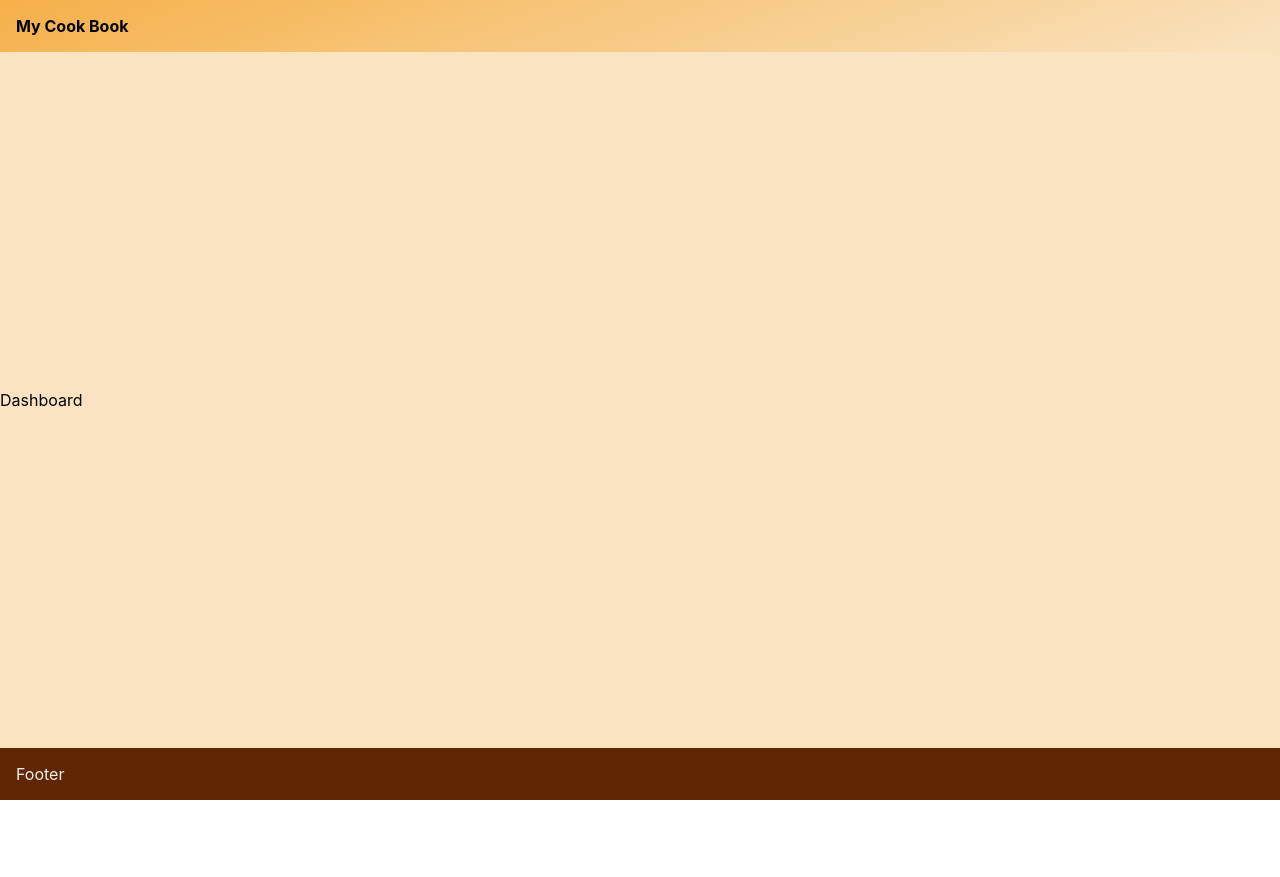
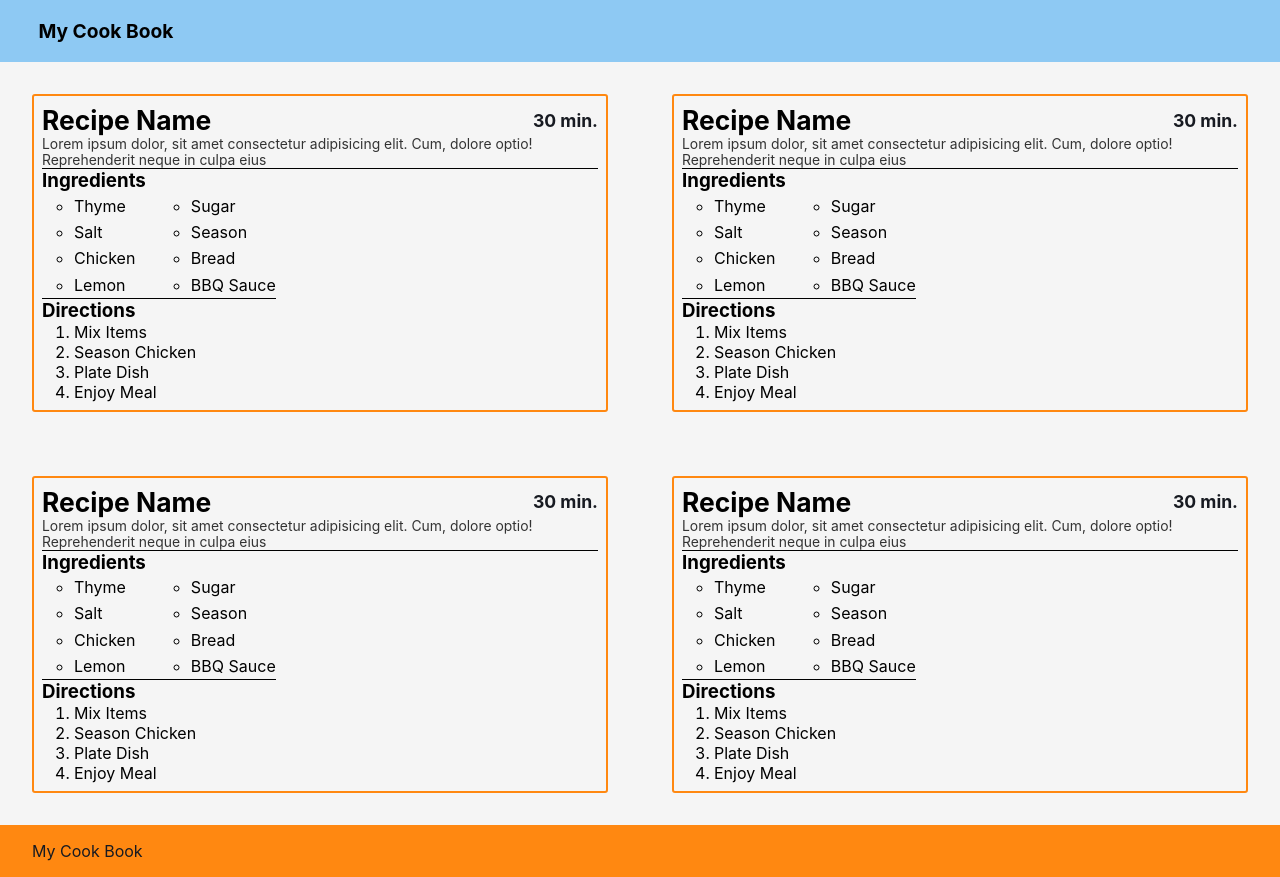
Before and after one commit to erikgalindo40/Full-Stack-Cook-Book, a React (Create React App) app in the folder frontend/: page /Dashboard in a window 1280 px wide. Before the commit the page ends 800 px from the top, so only its background shows below. Built offline with nearby package versions, Linux system fonts and the light colour scheme.

Commit message:
add color theme to pages

```diff
--- a/frontend/src/App.css
+++ b/frontend/src/App.css
@@ -15,10 +15,19 @@ html, body, .App {
 }
 
 .App {
-  background-color: #f9e3c0;
   display: flex;
   flex-direction: column;
   justify-content: space-between;
+  background-color: whitesmoke;
+}
+
+:root {
+  --secondary-dark: #171A21;
+  --secondary-light: #8ec9f3;
+  --primary-dark: #FF8811;
+  --primary-light: #eeb155;
+  --background-light: #E8DDB5;
+  --font-light: #EEEEEE;
 }
 
 /**********************
@@ -26,19 +35,36 @@ html, body, .App {
 ***********************/
 .header {
   display: flex;
+  font-size: 1.2rem;
   font-weight: bold;
   justify-content: space-between;
-  background: rgb(249,227,192);
-  background: linear-gradient(-20deg, rgba(249,227,192,1) 0%, rgb(245, 176, 72) 100%);
+  background: var(--secondary-light);
   padding: 1em;
+  padding-inline: 2em;
+}
+.logout-button {
+  padding: .5em;
+  background-color: transparent;
+  border: 2px solid var(--secondary-dark);
+  border-radius: 5px;
+  color: var(--secondary-dark);
+  font-weight: bold;
+  transition: 150ms;
+}
+.logout-button:hover, .logout-button:focus {
+  cursor: pointer;
+  color: var(--font-light);
+  background-color: var(--primary-light);
+  border-color: var(--primary-dark);
 }
 /**********************
       FOOTER STYLES
 ***********************/
 .footer {
-  color: rgb(238, 238, 238);
-  background-color: rgb(97, 38, 4);
+  color: var(--secondary-dark);
+  background-color: var(--primary-dark);
   padding: 1em;
+  padding-inline: 2em;
 }
 /**********************
       FORM STYLES
@@ -46,7 +72,7 @@ html, body, .App {
 .form {
   display: flex;
   flex-direction: column;
-  border: 2px solid black;
+  border: 2px solid var(--primary-dark);
   border-radius: 5px;
   width: min(95vw, 35em);
   gap: .5em;
@@ -59,21 +85,24 @@ html, body, .App {
 }
 .form-link {
   text-decoration: none;
-  color: rgb(97, 38, 4);
+  color: var(--primary-dark);
   font-weight: 500;
+}
+.form-link:hover {
+  text-decoration: underline;
 }
 .form input {
   display: block;
   margin-inline: auto;
   border: none;
   background-color: transparent;
-  border-bottom: 2px solid rgb(97, 38, 4);
+  border-bottom: 2px solid var(--secondary-dark);
   padding: .4em;
   transition: 150ms;
 }
 .form input:focus {
   outline: none;
-  background-color: rgb(241, 206, 149);
+  background-color: var(--background-light);
   border-radius: 5px 5px 0 0;
 }
 .form input::placeholder {
@@ -83,14 +112,14 @@ html, body, .App {
   border: none;
   padding: 1em;
   font-weight: bold;
-  background-color: rgb(241, 206, 149);
+  background-color: var(--secondary-light);
   transition: 250ms;
   font-size: 1.1rem;
 }
 .form-button:hover {
   cursor: pointer;
-  color: rgb(240, 240, 240);
-  background-color: rgb(97, 38, 4);
+  color: var(--font-light);
+  background-color: var(--primary-light);
 }
 /**********************
     LOGIN PAGE STYLES
@@ -106,3 +135,55 @@ html, body, .App {
   display: grid;
   place-items: center;
 }
+/**********************
+    RECIPE STYLES
+***********************/
+.recipes {
+  list-style-type: none;
+  display: grid;
+  grid-template-columns: 1fr 1fr;
+}
+.recipe {
+  border: 2px solid var(--primary-dark);
+  border-radius: 3px;
+  margin: 2em;
+  padding: .5em;
+}
+.recipe-header {
+  display: flex;
+  font-size: 1.1rem;
+  justify-content: space-between;
+}
+.recipe-time {
+  align-self: center;
+  font-weight: bold;
+  color: var(--secondary-dark);
+}
+.recipe-description {
+  font-size: .87rem;
+  width: fit-content;
+  color: rgb(51, 51, 51);
+  border-bottom: 1px solid black;
+}
+.recipe-ingredients {
+  list-style-type: circle;
+  border-bottom: 1px solid black;
+  width: max-content;
+  display: grid;
+  grid-template-columns: 1fr 1fr;
+}
+.recipe-ingredient {
+  margin-left: 2em;
+  padding-block: .2em;
+}
+.recipe-directions {
+  list-style-type: decimal;
+}
+.recipe-direction {
+  margin-left: 2em;
+}
+/**********************
+    DASHBOARD STYLES
+***********************/
+.dashboard-container {
+}
--- a/frontend/src/App.js
+++ b/frontend/src/App.js
@@ -9,7 +9,7 @@ import Footer from './components/Footer';
 function App() {
   return (
     <>
-    <Router>
+    <Router >
     <div className="App">
       <Header />
       <Routes>
--- a/frontend/src/components/Footer.jsx
+++ b/frontend/src/components/Footer.jsx
@@ -3,7 +3,7 @@ import React from 'react'
 function Footer() {
   return (
     <footer className='footer'>
-      Footer
+      My Cook Book
     </footer>
   )
 }
--- a/frontend/src/components/Header.jsx
+++ b/frontend/src/components/Header.jsx
@@ -7,8 +7,7 @@ function Header() {
     My Cook Book
     {location.pathname==='/Dashboard/'&&
       <div>
-      <Link to={'/Dashboard/'}>Dashboard</Link>
-      <button>Logout</button>
+      <button className='logout-button'>Logout</button>
       </div>
     }
     </header>
--- a/frontend/src/pages/Dashboard.jsx
+++ b/frontend/src/pages/Dashboard.jsx
@@ -2,7 +2,110 @@ import React from 'react'
 
 function Dashboard() {
   return (
-    <main>Dashboard</main>
+    <main className='dashboard-container'>
+        <ul className='recipes'>
+          <li className="recipe">
+            <div className="recipe-header">
+              <h2 className='recipe-name'>Recipe Name</h2>
+              <p className='recipe-time'>30 min.</p>
+            </div>
+            <p className='recipe-description'>Lorem ipsum dolor, sit amet consectetur adipisicing elit. Cum, dolore optio! Reprehenderit neque in culpa eius</p>
+            <h3>Ingredients</h3>
+            <ul className="recipe-ingredients">
+              <li className="recipe-ingredient">Thyme</li>
+              <li className="recipe-ingredient">Sugar</li>
+              <li className="recipe-ingredient">Salt</li>
+              <li className="recipe-ingredient">Season</li>
+              <li className="recipe-ingredient">Chicken</li>
+              <li className="recipe-ingredient">Bread</li>
+              <li className="recipe-ingredient">Lemon</li>
+              <li className="recipe-ingredient">BBQ Sauce</li>
+            </ul>
+            <ol className='recipe-directions'>
+              <h3>Directions</h3>
+              <li className="recipe-direction">Mix Items</li>
+              <li className="recipe-direction">Season Chicken</li>
+              <li className="recipe-direction">Plate Dish</li>
+              <li className="recipe-direction">Enjoy Meal</li>
+            </ol>
+          </li>
+          <li className="recipe">
+            <div className="recipe-header">
+              <h2 className='recipe-name'>Recipe Name</h2>
+              <p className='recipe-time'>30 min.</p>
+            </div>
+            <p className='recipe-description'>Lorem ipsum dolor, sit amet consectetur adipisicing elit. Cum, dolore optio! Reprehenderit neque in culpa eius</p>
+            <h3>Ingredients</h3>
+            <ul className="recipe-ingredients">
+              <li className="recipe-ingredient">Thyme</li>
+              <li className="recipe-ingredient">Sugar</li>
+              <li className="recipe-ingredient">Salt</li>
+              <li className="recipe-ingredient">Season</li>
+              <li className="recipe-ingredient">Chicken</li>
+              <li className="recipe-ingredient">Bread</li>
+              <li className="recipe-ingredient">Lemon</li>
+              <li className="recipe-ingredient">BBQ Sauce</li>
+            </ul>
+            <ol className='recipe-directions'>
+              <h3>Directions</h3>
+              <li className="recipe-direction">Mix Items</li>
+              <li className="recipe-direction">Season Chicken</li>
+              <li className="recipe-direction">Plate Dish</li>
+              <li className="recipe-direction">Enjoy Meal</li>
+            </ol>
+          </li>
+          <li className="recipe">
+            <div className="recipe-header">
+              <h2 className='recipe-name'>Recipe Name</h2>
+              <p className='recipe-time'>30 min.</p>
+            </div>
+            <p className='recipe-description'>Lorem ipsum dolor, sit amet consectetur adipisicing elit. Cum, dolore optio! Reprehenderit neque in culpa eius</p>
+            <h3>Ingredients</h3>
+            <ul className="recipe-ingredients">
+              <li className="recipe-ingredient">Thyme</li>
+              <li className="recipe-ingredient">Sugar</li>
+              <li className="recipe-ingredient">Salt</li>
+              <li className="recipe-ingredient">Season</li>
+              <li className="recipe-ingredient">Chicken</li>
+              <li className="recipe-ingredient">Bread</li>
+              <li className="recipe-ingredient">Lemon</li>
+              <li className="recipe-ingredient">BBQ Sauce</li>
+            </ul>
+            <ol className='recipe-directions'>
+              <h3>Directions</h3>
+              <li className="recipe-direction">Mix Items</li>
+              <li className="recipe-direction">Season Chicken</li>
+              <li className="recipe-direction">Plate Dish</li>
+              <li className="recipe-direction">Enjoy Meal</li>
+            </ol>
+          </li>
+          <li className="recipe">
+            <div className="recipe-header">
+              <h2 className='recipe-name'>Recipe Name</h2>
+              <p className='recipe-time'>30 min.</p>
+            </div>
+            <p className='recipe-description'>Lorem ipsum dolor, sit amet consectetur adipisicing elit. Cum, dolore optio! Reprehenderit neque in culpa eius</p>
+            <h3>Ingredients</h3>
+            <ul className="recipe-ingredients">
+              <li className="recipe-ingredient">Thyme</li>
+              <li className="recipe-ingredient">Sugar</li>
+              <li className="recipe-ingredient">Salt</li>
+              <li className="recipe-ingredient">Season</li>
+              <li className="recipe-ingredient">Chicken</li>
+              <li className="recipe-ingredient">Bread</li>
+              <li className="recipe-ingredient">Lemon</li>
+              <li className="recipe-ingredient">BBQ Sauce</li>
+            </ul>
+            <ol className='recipe-directions'>
+              <h3>Directions</h3>
+              <li className="recipe-direction">Mix Items</li>
+              <li className="recipe-direction">Season Chicken</li>
+              <li className="recipe-direction">Plate Dish</li>
+              <li className="recipe-direction">Enjoy Meal</li>
+            </ol>
+          </li>
+        </ul>
+    </main>
   )
 }
 
```
